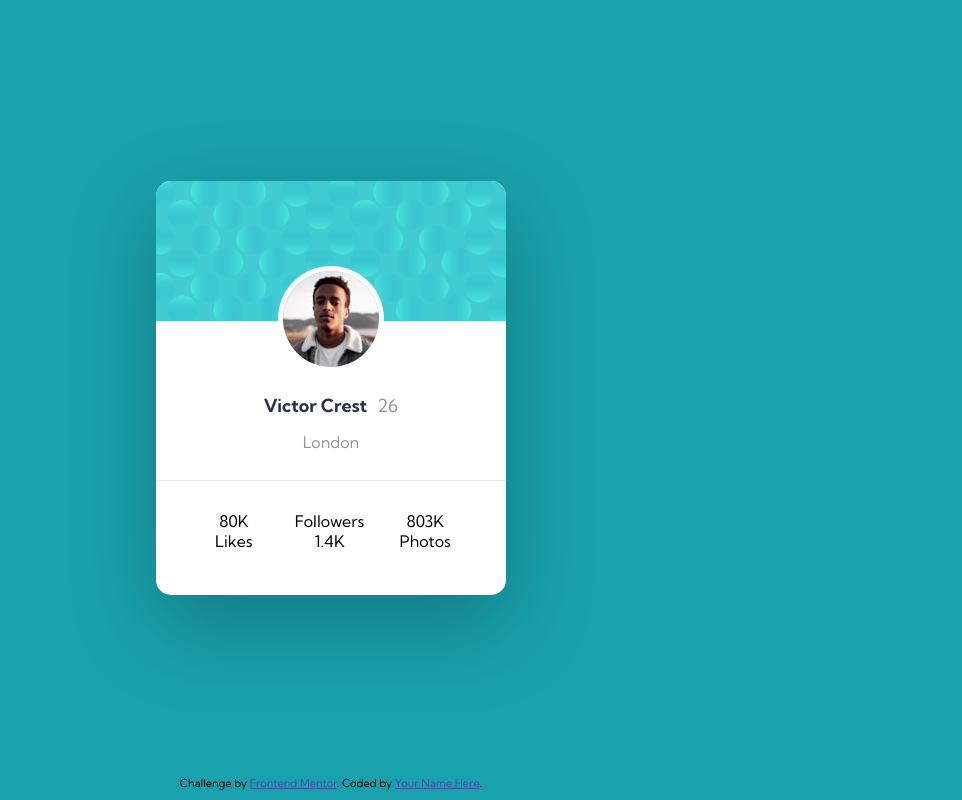
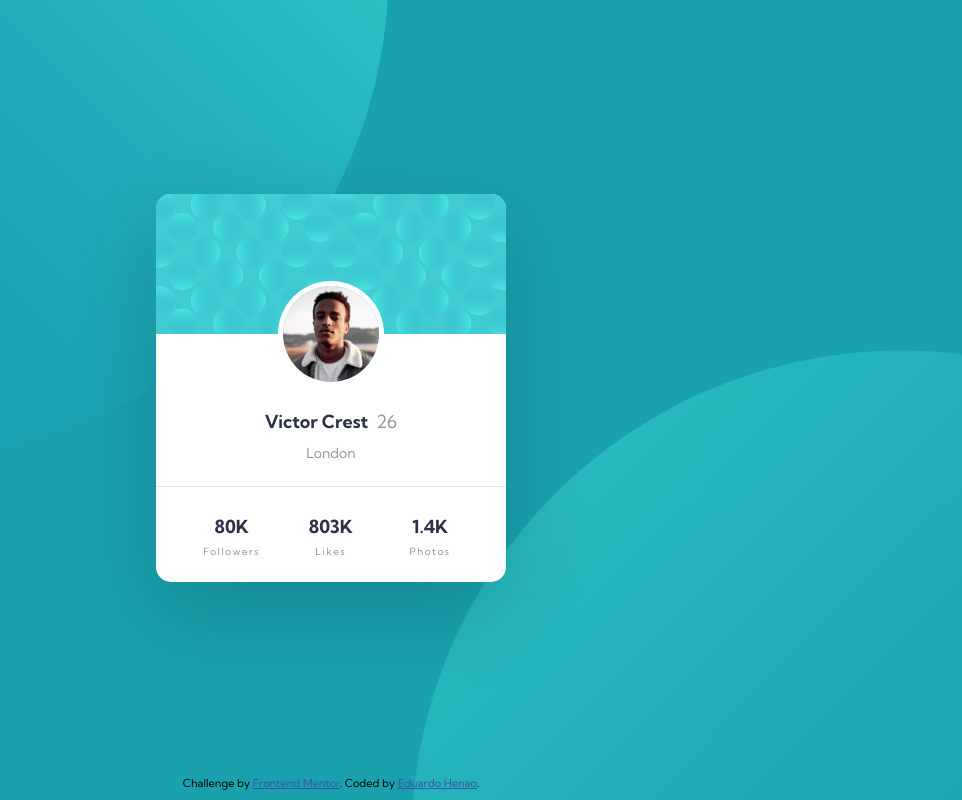
Before and after one commit to behuti/fem-profile-card-edv, a plain HTML site: page index.html in a window 1280 px wide. Shown: the whole page, without its empty margins (309-1271 px from the left). Drawn offline with Linux system fonts and the light colour scheme.

Commit message:
little adjustments

```diff
--- a/index.html
+++ b/index.html
@@ -1,8 +1,10 @@
 <!DOCTYPE html>
 <html lang="en">
+
 <head>
   <meta charset="UTF-8">
-  <meta name="viewport" content="width=device-width, initial-scale=1.0"> <!-- displays site properly based on user's device -->
+  <meta name="viewport" content="width=device-width, initial-scale=1.0">
+  <!-- displays site properly based on user's device -->
 
   <link rel="icon" type="image/png" sizes="32x32" href="./images/favicon-32x32.png">
 
@@ -10,25 +12,27 @@
 
   <!-- Feel free to remove these styles or customise in your own stylesheet 👍 -->
   <style>
-    .attribution { font-size: 11px; text-align: center; }
-    .attribution a { color: hsl(228, 45%, 44%); }
+    .attribution {
+      font-size: 11px;
+      text-align: center;
+    }
+
+    .attribution a {
+      color: hsl(228, 45%, 44%);
+    }
   </style>
   <link rel="stylesheet" href="./styles/index.css">
 </head>
+
 <body>
   <section class="profiles">
     <article class="profile-card">
       <header class="profile-card__header">
-        <img
-          src="./images/image-victor.jpg"
-          alt="Man with a green jacket and mountains behind him"
+        <img src="./images/image-victor.jpg" alt="Man with a green jacket and mountains behind him"
           class="profile-card__image">
         <h1 class="profile-card__name center-text">
           Victor Crest
-            <span
-              class="profile-card__age center-text"
-              aria-label="26 years old"
-            >
+          <span class="profile-card__age center-text" aria-label="26 years old">
             26
           </span>
         </h1>
@@ -37,30 +41,40 @@
         </span>
       </header>
       <dl class="profile-card__social-list">
+        <div class="profile-card__social-detail">
+
           <dt class="profile-card__social-counter">
             80K
           </dt>
           <dd class="profile-card__social-info">
             Followers
           </dd>
+        </div>
+        <div class="profile-card__social-detail">
+
           <dt class="profile-card__social-counter">
             803K
           </dt>
           <dd class="profile-card__social-info">
             Likes
           </dd>
+        </div>
+        <div class="profile-card__social-detail">
+
           <dt class="profile-card__social-counter">
             1.4K
           </dt>
           <dd class="profile-card__social-info">
             Photos
           </dd>
+        </div>
       </dl>
     </article>
   </section>
   <div class="attribution">
     Challenge by <a href="https://www.frontendmentor.io?ref=challenge" target="_blank">Frontend Mentor</a>.
-    Coded by <a href="#">Your Name Here</a>.
+    Coded by <a href="https://github.com/behuti">Eduardo Henao</a>.
   </div>
 </body>
+
 </html>
--- a/styles/index.css
+++ b/styles/index.css
@@ -1,15 +1,14 @@
-@import url('https://fonts.googleapis.com/css2?family=Kumbh+Sans:wght@400;700&display=swap');
+@import url("https://fonts.googleapis.com/css2?family=Kumbh+Sans:wght@400;700&display=swap");
 
 body {
-  font-family: 'Kumbh Sans', sans-serif;
+    font-family: "Kumbh Sans", sans-serif;
     margin: 0;
     padding: 0;
     height: 100vh;
-  background-color: hsl(185, 75%, 39%);;
-}
-
-dd {
-  margin: 0;
+    background-color: hsl(185, 75%, 39%);
+    background-image: url('./../images/bg-pattern-top.svg'), url('./../images/bg-pattern-bottom.svg');
+    background-position: -280px -520px, 720px 350px;
+    background-repeat: no-repeat, no-repeat;
 }
 
 .center-text {
@@ -27,33 +26,33 @@ dd {
     margin: auto;
     background-color: #fff;
     border-radius: 15px;
-  box-shadow: 1px 30px 85px rgb(0 0 0 / 25%);
+    box-shadow: 1px 30px 85px rgb(0 0 0 / 16%);
     max-width: 350px;
 }
 
 .profile-card__header {
-  background: url('../images/bg-pattern-card.svg') no-repeat;
+    background: url("../images/bg-pattern-card.svg") no-repeat;
     border-radius: 15px 15px 0 0;
-  padding-top: 90px;
+    padding-top: 92px;
 }
 
 .profile-card__name {
     font-size: 18px;
     font-weight: 700;
     color: hsl(229, 23%, 23%);
-  margin: 27px 0 15px;
+    margin: 28px 0 11px;
 }
 
 .profile-card__age {
     font-weight: 400;
-  margin-left: 10px;
+    margin-left: 8px;
     color: hsl(0, 0%, 59%);
 }
 
 .profile-card__city {
-  font-size: 16px;
+    font-size: 14px;
     font-weight: 400;
-  margin-bottom: 28px;
+    margin-bottom: 24px;
     color: hsl(0, 0%, 59%);
 }
 
@@ -66,18 +65,29 @@ dd {
 
 .profile-card__social-list {
     border-top: 1px solid hsl(0, 0%, 91%);
-  padding: 30px 30px 28px;
-
+    padding: 28px 26px 24px;
+    margin: 0;
     display: grid;
-  justify-items: center;
-  grid-template-columns: 33% 33% 33%;
+    grid-template-columns: 33.3% 33.3% 33.3%;
     grid-template-rows: 50% 50%;
 }
 
+.profile-card__social-detail {
+    display: flex;
+    flex-direction: column;
+    align-items: center;
+}
+
 .profile-card__social-counter {
-  margin: 0;
+    font-size: 18px;
+    color: hsl(229, 23%, 23%);
+    margin-bottom: 0.4rem;
+    font-weight: 700;
 }
 
 .profile-card__social-info {
     margin: 0;
+    font-size: 10px;
+    color: hsl(0, 0%, 59%);
+    letter-spacing: 1.5px;
 }
```
Lines whose indentation alone changed are shown as unchanged.
